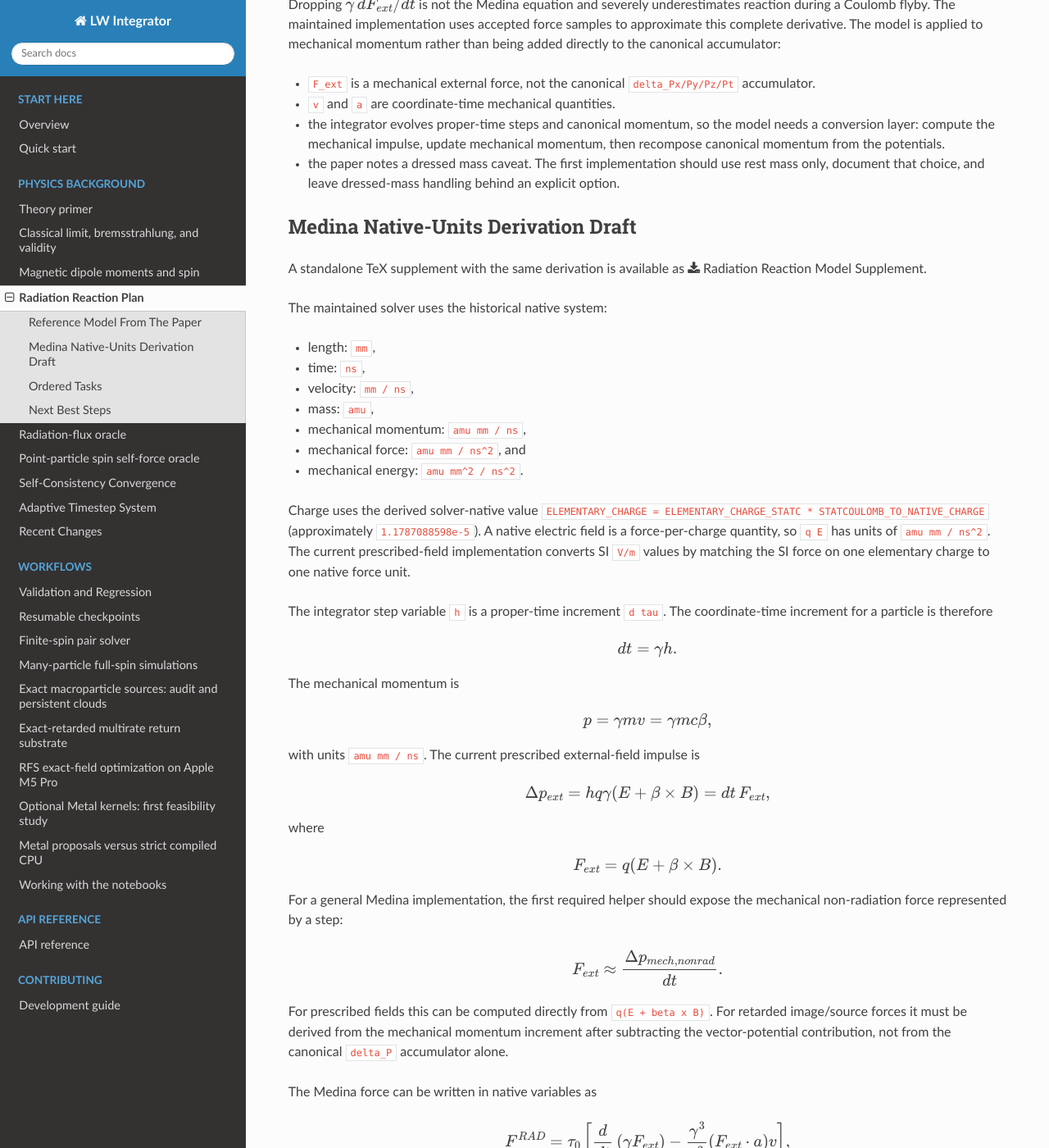
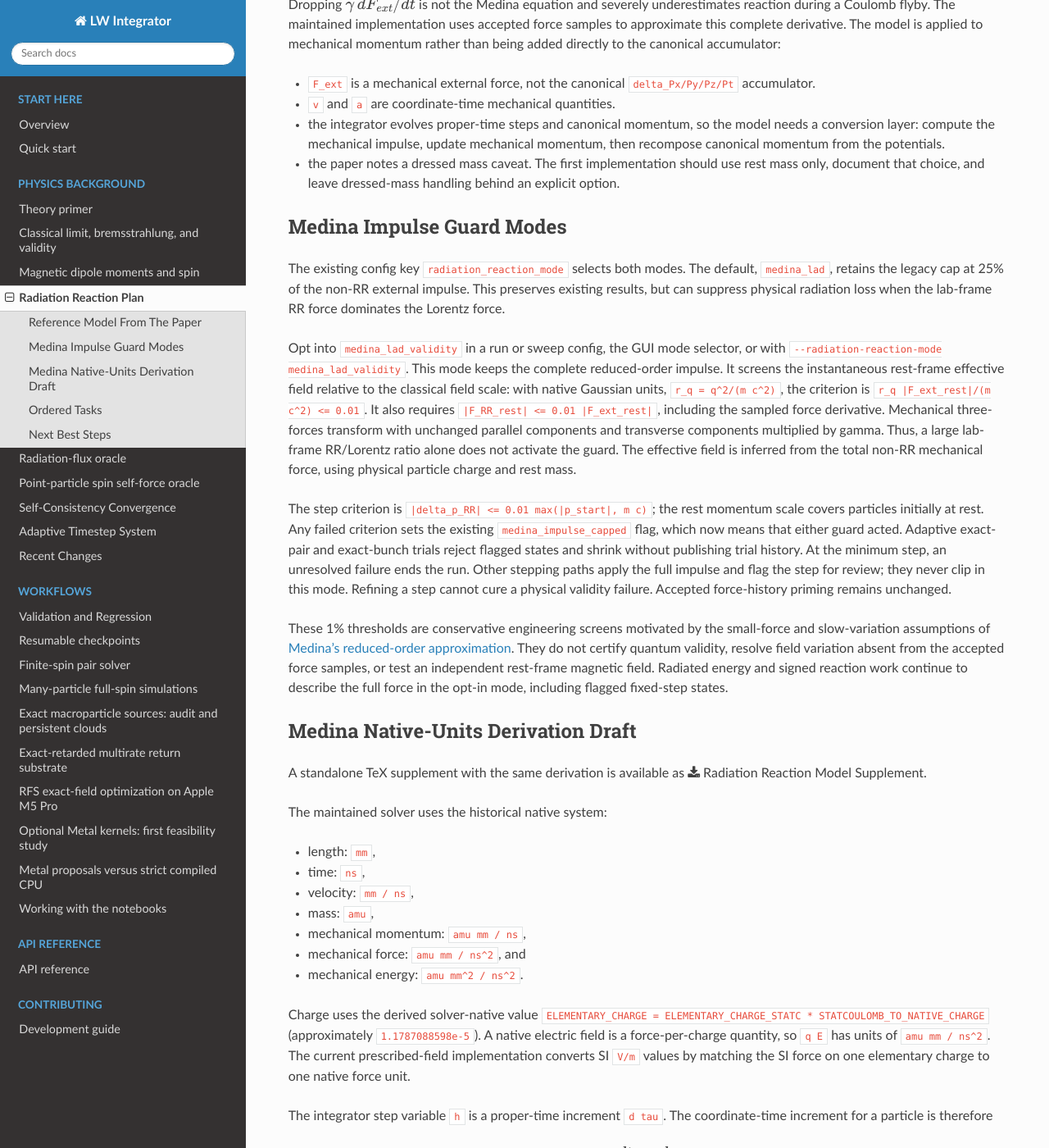
Before and after one commit to benfolsom/LW_integrator, a Sphinx documentation site: the page built from docs/source/radiation_reaction_plan.rst, in a window 1280 px wide and 1400 px high, scrolled down 817 px. Shown: the whole window at 82% size. Built offline with Sphinx 7.4.7 and the Read the Docs theme 3.1.0, drawn with Linux system fonts in a browser that asks for light colours; pages that are not in the unit, such as notebooks, are missing from menus.

Commit message:
Document Medina guard modes

```diff
--- a/docs/source/radiation_reaction_plan.rst
+++ b/docs/source/radiation_reaction_plan.rst
@@ -58,6 +58,43 @@ the canonical accumulator:
 * the paper notes a dressed mass caveat. The first implementation should use
   rest mass only, document that choice, and leave dressed-mass handling behind
   an explicit option.
+
+Medina Impulse Guard Modes
+--------------------------
+
+The existing config key ``radiation_reaction_mode`` selects both modes. The
+default, ``medina_lad``, retains the legacy cap at 25% of the non-RR external
+impulse. This preserves existing results, but can suppress physical radiation
+loss when the lab-frame RR force dominates the Lorentz force.
+
+Opt into ``medina_lad_validity`` in a run or sweep config, the GUI mode selector,
+or with ``--radiation-reaction-mode medina_lad_validity``. This mode keeps the
+complete reduced-order impulse. It screens the instantaneous rest-frame
+effective field relative to the classical field scale: with native Gaussian
+units, ``r_q = q^2/(m c^2)``, the criterion is
+``r_q |F_ext_rest|/(m c^2) <= 0.01``. It also requires
+``|F_RR_rest| <= 0.01 |F_ext_rest|``, including the sampled force derivative.
+Mechanical three-forces transform with unchanged parallel components and
+transverse components multiplied by gamma. Thus, a large lab-frame RR/Lorentz
+ratio alone does not activate the guard. The effective field is inferred from
+the total non-RR mechanical force, using physical particle charge and rest mass.
+
+The step criterion is ``|delta_p_RR| <= 0.01 max(|p_start|, m c)``; the rest
+momentum scale covers particles initially at rest. Any failed criterion sets
+the existing ``medina_impulse_capped`` flag, which now means that either guard
+acted. Adaptive exact-pair and exact-bunch trials reject flagged states and
+shrink without publishing trial history. At the minimum step, an unresolved
+failure ends the run. Other stepping paths apply the full impulse and flag the
+step for review; they never clip in this mode. Refining a step cannot cure a
+physical validity failure. Accepted force-history priming remains unchanged.
+
+These 1% thresholds are conservative engineering screens motivated by the
+small-force and slow-variation assumptions of
+`Medina's reduced-order approximation <https://arxiv.org/abs/physics/0508031>`_.
+They do not certify quantum validity, resolve field variation absent from the
+accepted force samples, or test an independent rest-frame magnetic field.
+Radiated energy and signed reaction work continue to describe the full force
+in the opt-in mode, including flagged fixed-step states.
 
 Medina Native-Units Derivation Draft
 ------------------------------------
```
